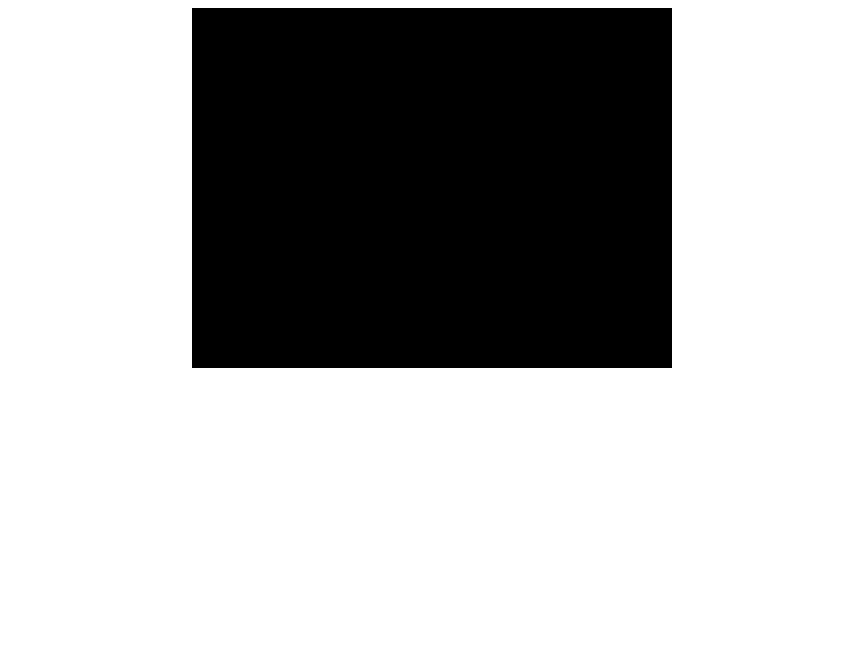
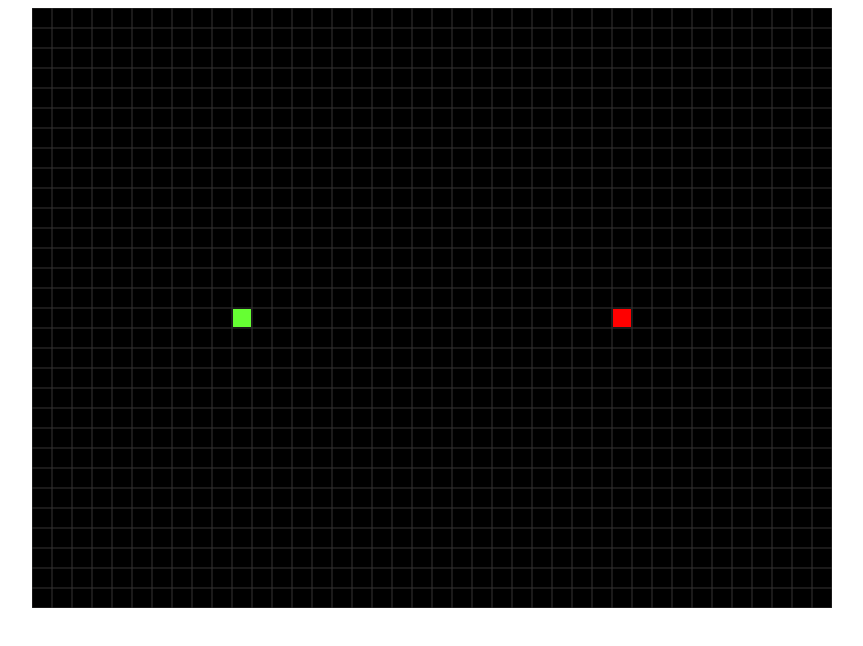
Before and after one commit to ItsSheeps/Snake-Game, a plain HTML site: page index.html in a window 1280 px wide. Shown: the whole page, without its empty margins (208-1071 px from the left). Drawn offline with Linux system fonts and the light colour scheme.

Commit message:
corrected the file
accidentally replaced index html with the wrong project

```diff
--- a/index.html
+++ b/index.html
@@ -1,142 +1,264 @@
 <!DOCTYPE html>
 
 <html>
-
 	<head>
 
-
+		<meta charset="utf-8"/>
+		<title>Snake Game</title>
 
 	</head>
 
 
-
-	<body>
+	<body bgcolor = "white">
 
 		<center>
-			<canvas id = "myCanvas" width="480" height="360">
-				Your broswer does not support the canvas
-			</canvas>
+
+			<canvas id = "canvas" width="800" height="600"> Your browser does not support the canvas element. </canvas>
+
 		</center>
 
 
 
 		<script>
 
-			var ctx, canvas;
-
 		window.onload = function(){
 
-				canvas = document.getElementById("myCanvas");
-				ctx = canvas.getContext("2d");
+			input.init();
+			snake = new Snake(10,14,"#66ff33");
+			Food.prototype.instances.push(new Food(29,14,"red"));
 
-				ctx.fillRect(0,0,canvas.width,canvas.height);
+			requestAnimationFrame(frame);	// Initialize game loop.
+		}
+
+		var game = {
+			state: 1,
+			difficulity: 3,
+
+			lose: function(){
+
+				grid.drawTile(snake.loseX,snake.loseY,"green");
+				this.state = 0;
+
+				setTimeout(function(){
+					//alert("Length: " + snake.length + " Score: " + snake.length/game.difficulity)
+					alert(" Score: " + snake.length/game.difficulity)
+				},0);
 
 			}
-
-
-
-			var poop = 5;
-
-			var myFunction = function(arg1,arg2)
-			{
-
-				return arg1 + arg2;
-
 		}
 
-			var foo = myFunction(10,20);
+		var input = {		// Input Engine
 
+			left: 		false,
+			up: 			false,
+			right: 		false,
+			down: 		false,
+			w:				false,
+			a:				false,
+			s:				false,
+			d:				false,
 
+			init: function(){
 
-			if(true){
+				document.addEventListener("keydown",function(event){
+					input.checkKey(event,true);
+				});
 
-			} else {
+				document.addEventListener("keyup",function(event){
+					input.checkKey(event,false);
+				});
 
-			}
-			// this is a single line comment
-			/*
-				this is a multiline comment
-			*/
+			},
 
-			//condition ? if true do this : if false do this;
+			checkKey: function(event,bool){
 
-			var bar = function(number){
+				switch(event.keyCode){
+					case 37:
+						this.left = bool;
+					break;
 
-				/*if(number === 1){
+					case 38:
+						this.up = bool;
+					break;
 
-					return "hi";
+					case 39:
+						this.right = bool;
+					break;
 
-				} else {
+					case 40:
+						this.down = bool;
+					break;
 
-					return "bye";
+					case 87:
+						this.w = bool;
+					break;
 
-				}*/
+					case 65:
+						this.a = bool;
+					break;
 
-				return number === 1 ? "hi" : "bye";
+					case 83:
+						this.s = bool;
+					break;
 
-
-			}
-
-			console.log(bar(1));
-
-
-
-
-
-			function banana(){
-
-				console.log("im a banana");
-
-			}
-
-
-
-			function Poodle(nose,barkSound,color){
-
-				this.nose = nose;
-				this.barkSound = barkSound;
-				this.color = color;
-
-				this.bark = function(){
-
-					console.log(this.barkSound);
+					case 68:
+						this.d = bool;
+					break;
 
 				}
 
 			}
 
-			var joesPoodle = new Poodle("wet","woof!","white");
-			var mattsPoodle = new Poodle("dry","bark","black");
-
-			joesPoodle.bark();
+		}
 
 
+		var grid = {
 
+			tileSize: 	20,
+			width: 		40,
+			height: 	30,
+			color: "#363434",
 
-			var joesPoodle = {
+			draw: function(){
 
-				nose: "wet",
-				barkSound: "woof!",
-				color: "white",
+				//
+				// Draw Columns
+				//
+				for(var x=0; x<this.width+1; x++){
 
-				bark: function(){
+					graphics.drawSegment(
+					x*this.tileSize,0,									// Point 1
+					x*this.tileSize,this.height*this.tileSize,	// Point 2
+					this.color);
 
-					console.log(this.barkSound);
+				}
+
+				//
+				// Draw Rows
+				//
+				for(var y=0; y<this.height+1; y++){
+
+					graphics.drawSegment(
+					0,y*this.tileSize,									// Point 1
+					this.width*this.tileSize,y*this.tileSize,		// Point 2
+					this.color);
+
+				}
+
+			},
+
+			//
+			// Function to fill in a tile with a specific color.
+			//
+			drawTile: function(x,y,color){
+
+				graphics.fillRect(x*this.tileSize+1,y*this.tileSize+1,this.tileSize-2,this.tileSize-2,color);
 
 			}
 
 
 		}
 
-			var mattsPoodle = {
 
-				nose: "wet",
-				barkSound: "woof!",
-				color: "white",
+		//
+		// Player
+		//
+		var snake;
+		function Snake(x,y,color){
 
-				bark: function(){
+			this.x = x;
+			this.y = y;
+			this.color = color;
+			this.length = 0;		// Length does not include snake's head.
+			this.positionsX = [];
+			this.positionsY = [];
+			this.requestedDirection = null;
+			this.direction = null;
+			this.score = 0;
+			this.loseX = null;
+			this.loseY = null;
 
-					console.log(this.barkSound);
+			this.keyInputs = function(){
+
+				if((input.left || input.a) && this.direction !== "right"){
+
+					this.requestedDirection = "left";
+					return;
+
+				} else if((input.right || input.d) && this.direction !== "left"){
+
+					this.requestedDirection = "right";
+					return;
+
+				} else if((input.up || input.w) && this.direction !== "down"){
+
+					this.requestedDirection = "up";
+					return;
+
+				} else if ((input.down || input.s) && this.direction !== "up"){
+
+					this.requestedDirection = "down";
+					return;
+
+				}
+
+			}
+
+			this.update = function(){
+
+				this.positionsX.push(this.x);						// Update snake's body's positions before its head's positions so that the body positions are behind by 1 step (Read next comment).
+				this.positionsY.push(this.y);						// Remember that the snake's body's positions do not include it's head!
+
+				if(this.positionsX.length > this.length){
+					this.positionsX.splice(0,1);
+					this.positionsY.splice(0,1);
+				}
+
+				this.direction = this.requestedDirection;
+
+				switch(this.direction){
+					case "left":
+						this.x--;
+					break;
+
+					case "right":
+						this.x++;
+					break;
+
+					case "up":
+						this.y++;
+					break;
+
+					case "down":
+						this.y--;
+					break;
+				}
+
+				if(this.hitEdge()){
+
+					this.loseX = this.positionsX[this.length-1];
+					this.loseY = this.positionsY[this.length-1];
+					game.lose();
+				}
+
+				var bodyCheck = this.hitBody();
+				if(bodyCheck.hit){
+
+					grid.drawTile(bodyCheck.x,bodyCheck.y,"blue")
+
+					this.loseX = bodyCheck.posX;
+					this.loseY = bodyCheck.posY;
+					game.lose();
+				}
+
+
+				for(var i=0; i<Food.prototype.instances.length; i++){
+
+					if(this.x === Food.prototype.instances[i].x && this.y === Food.prototype.instances[i].y){
+
+						this.length+= game.difficulity;
+						Food.prototype.instances[i].relocate();
+						break;
 
 					}
 
@@ -145,144 +267,197 @@
 
 
 
+			}
+
+			this.draw = function(){
 
 
+				grid.drawTile(this.x,this.y,this.color);		// Draw snake's head.
 
+				for(var i=0; i<this.length; i++){		//Draw snake's body.
 
-			/*
-			function Calculator(){
+					grid.drawTile(this.positionsX[i],this.positionsY[i],this.color);
 
 				}
 
-			var calculator = new Calculator();*/
+				/*if(game.lost && this.loseX !== null){
+
+					grid.drawTile(this.loseX,this.loseY,"green");
+
+				}*/
 
 
-			var calculator = {
+			}
+
+			this.hitEdge = function(){
+
+				return this.x < 0 || this.x > grid.width-1 || this.y < 0 || this.y > grid.height-1;
+
+			}
+
+			this.hitBody = function(){
+
+				for(var i=0; i<this.length; i++){
+					if(this.x === this.positionsX[i] && this.y === this.positionsY[i]){
+
+						return {		// If snake's head collides with body, return out of function with point of intersection
+							hit: true,
+							posX: this.positionsX[i],
+							posY: this.positionsY[i]
+						}
+
+					}
+				}
+
+				return {			// If no collisions are found, return false
+					hit: false,
+					posX: null,
+					posY: null
+				}
+
+			}
 
 
+		}
 
+		function Food(x,y,color){
 
+			this.x = x;
+			this.y = y;
+			this.color = color;
 
+			this.relocate = function(){		// Function to relocate a food object once it has been eaten. This way new food objects do not have to be created and deleted!
 
+				this.x = getRan(0,grid.width-1);
+				this.y = getRan(0,grid.height-1);
+
+			}
+
+		}( Food.prototype.instances = [],
+
+			Food.prototype.draw = function(){
+
+			for(var i=0; i<this.instances.length; i++){
+
+				grid.drawTile(this.instances[i].x,this.instances[i].y,this.instances[i].color);
+
+			}
+
+		});
+
+		var getRan = function(min,max){
+
+			return Math.floor(Math.random()*(max-min+1)+min);
 
 		}
 
 
 
+		var canvas = document.getElementById("canvas");
+		var ctx = canvas.getContext("2d");
+		//
+		// Graphics Object. Purpose is to draw to screen as if the bottom left of the screen is (0,0).
+		//
+		var graphics = {
 
+			getY: function(y,height){	//treat bottom left as (0,0);	//give height parameter in the case of drawing a rectangle.
+				return height === undefined ? canvas.height-y : canvas.height-y-height;
+			},
 
+			drawSegment: function(x1,y1,x2,y2,color){
+				var storedColor = ctx.strokeStyle;
+				ctx.strokeStyle = color;
+				ctx.beginPath();
 
+				ctx.moveTo(x1,this.getY(y1));
+				ctx.lineTo(x2,this.getY(y2));
 
+				ctx.stroke();
+				ctx.closePath();
+				ctx.strokeStyle = storedColor;
+			},
 
-			var multi = [ [0,1,2], [3,4,5], [6,7,8] ];
+			fillRect: function(x,y,width,height,color){
+				var storedColor = ctx.fillStyle;
 
-			multi[0] // [0,1,2]
-			multi[0][0] //0
-			multi[0][1] //1
-			multi[0][2] //2
-			multi[1] // [3,4,5]
+				ctx.fillStyle = color;
+				ctx.fillRect(x,this.getY(y,height),width,height);
 
-
-
-
-
-
-
-
-
-			/*
-
-				a	b	c	d
-				e  f   z   o
-				i  j    k   g
-
-
-			[
-				[a, b, c, d],
-				[e, f, z, o],
-				[i, j, k, g]
-			]
-
-			*/
-
-
-
-
-
-			var myArray = [15, "bob", true, false, function(){}];
-
-			console.log(myArray[0]) //15
-			console.log(myArray[1]) //"bob"
-			console.log(myArray[2]) //true
-			console.log(myArray[3]) //false
-			console.log(myArray[4]) //some function
-			console.log(myArray[5]) //undefined
-
-			myArray.length = 5;
-
-
-
-
-			for(var i=0; i < myArray.length; i++){
-
-				console.log(	multi[i]	);
+				ctx.fillStyle = storedColor;
+			}
 
 		}
 
+		//
+		// Get time in milliseconds
+		//
+		function timestamp() {
+		  return window.performance && window.performance.now ? window.performance.now() : new Date().getTime();
+		}
 
+		var 	now,
+				last = 0,
+				dt,
+				accumulation = 0,
+				fps,
+				step = 1/16;	//update game every 1/16 seconds.
 
+		//
+		// Game loop
+		//
+		function frame(){
 
-			var poopArray = ["bob","joe", [] ];
+			now = timestamp();
+			dt = now - last;
+			accumulation += Math.min(1, (now-last)/1000);			//Limit accumulation time to 1 second.
+			fps = 1/(dt/1000);
 
-			poopArray[2].push("item")
+			keyInputs();
 
-			poopArray.push("kyle");	//pushes onto the end of the array and extends array's length by 1
-			poopArray.pop(0); 			//deletes 0th item and shifts array over
+		   while(accumulation>=step){
 
-
-
-			var width = 10;
-			var height = 5;
-
-			var poopArray2 = new Array(width);
-
-			for(var i=0; i<width; i++){
-
-				poopArray2[i] = new Array(height);
+			   update(step);
+			   accumulation -= step;
 
 		   }
 
-			//array[x][y] = item;
+		   draw(dt);
+		   last = now;
+
+		   requestAnimationFrame(frame);
+		}
 
 
+		function keyInputs(){
 
+			snake.keyInputs();
 
+		}
 
+		function update(){
 
+			if(game.state === 1){
+				snake.update();
+			}
 
+		}
 
+		function draw(){
 
+			if(game.state === 1){
+				//
+				// Draw Background
+				//
+				graphics.fillRect(0,0,grid.width*grid.tileSize,grid.height*grid.tileSize,"black");
 
+				grid.draw();
+				snake.draw();
 
+			}
 
+			Food.prototype.draw();
 
-
-
-
-
-
-
-
-
-
-
-
-
-
-
-
-
-
+		}
 
 		</script>
 
@@ -290,5 +465,4 @@
 
 
 	</body>
-
 </html>
```
Lines whose indentation alone changed are shown as unchanged.
